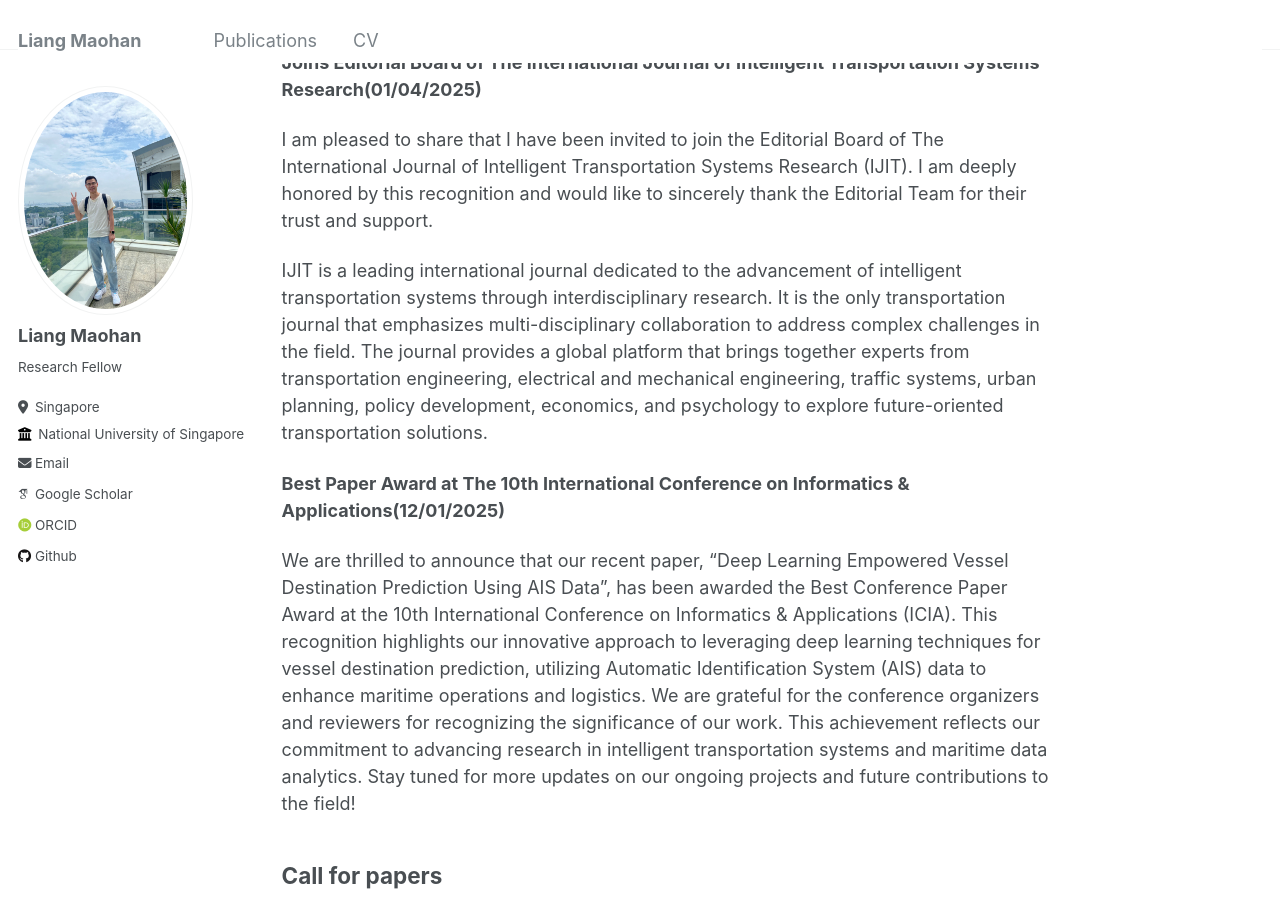
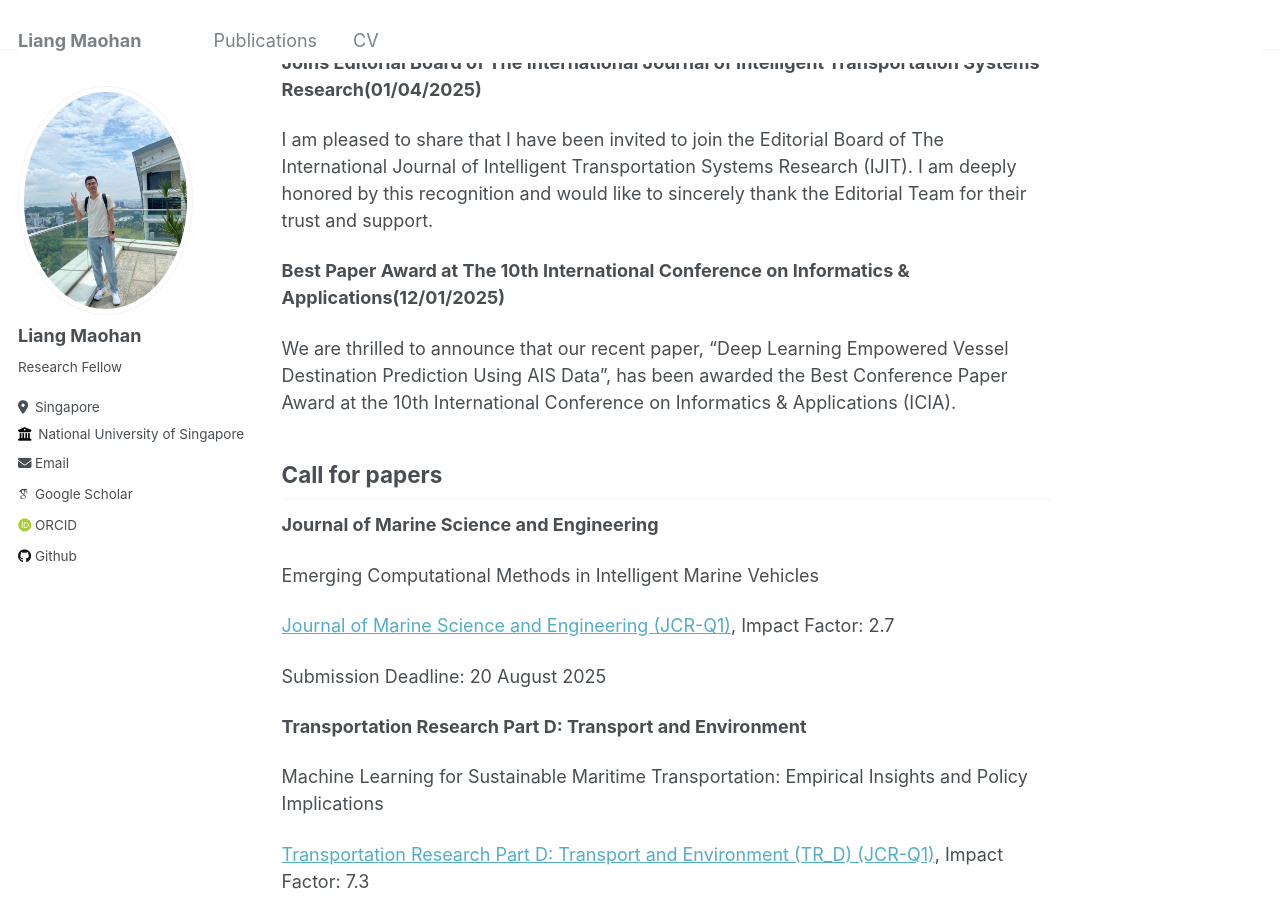
Before and after one commit to maohliang/nus.github.io, a Jekyll site: the page built from _pages/about.md, in a window 1280 px wide and 900 px high, scrolled down 364 px. Built offline with Jekyll 4.4.1, drawn with Linux system fonts in a browser that asks for light colours; some web fonts are replaced.

Commit message:
Update about.md

```diff
--- a/_pages/about.md
+++ b/_pages/about.md
@@ -16,13 +16,11 @@ Latest News
 
 I am pleased to share that I have been invited to join the Editorial Board of The International Journal of Intelligent Transportation Systems Research (IJIT). I am deeply honored by this recognition and would like to sincerely thank the Editorial Team for their trust and support.
 
-IJIT is a leading international journal dedicated to the advancement of intelligent transportation systems through interdisciplinary research. It is the only transportation journal that emphasizes multi-disciplinary collaboration to address complex challenges in the field. The journal provides a global platform that brings together experts from transportation engineering, electrical and mechanical engineering, traffic systems, urban planning, policy development, economics, and psychology to explore future-oriented transportation solutions.
 
 **Best Paper Award at The 10th International Conference on Informatics & Applications(12/01/2025)**
 
 We are thrilled to announce that our recent paper, "Deep Learning Empowered Vessel Destination Prediction Using AIS Data", has been awarded the Best Conference Paper Award at the 10th International Conference on Informatics & Applications (ICIA).
-This recognition highlights our innovative approach to leveraging deep learning techniques for vessel destination prediction, utilizing Automatic Identification System (AIS) data to enhance maritime operations and logistics. We are grateful for the conference organizers and reviewers for recognizing the significance of our work.
-This achievement reflects our commitment to advancing research in intelligent transportation systems and maritime data analytics. Stay tuned for more updates on our ongoing projects and future contributions to the field!
+
 
 
 Call for papers
```
